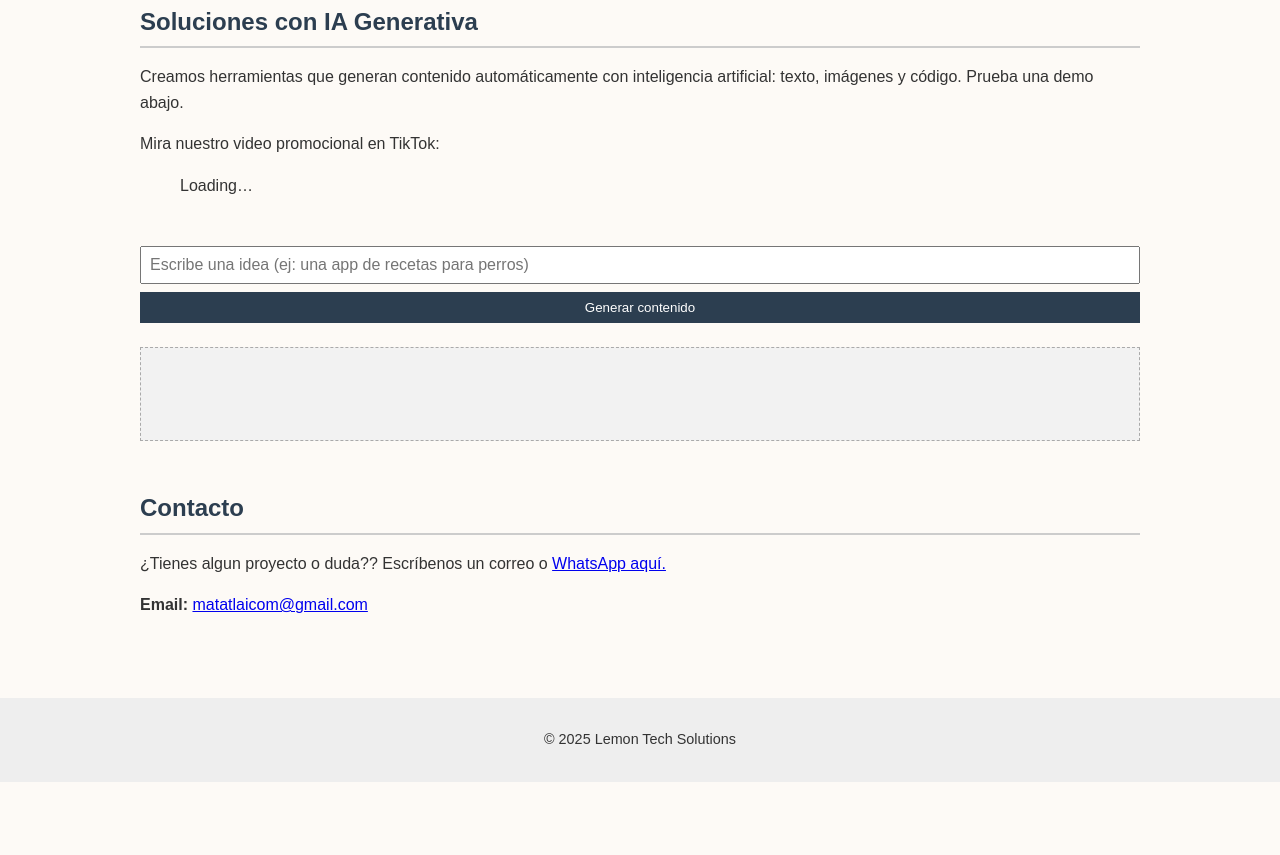
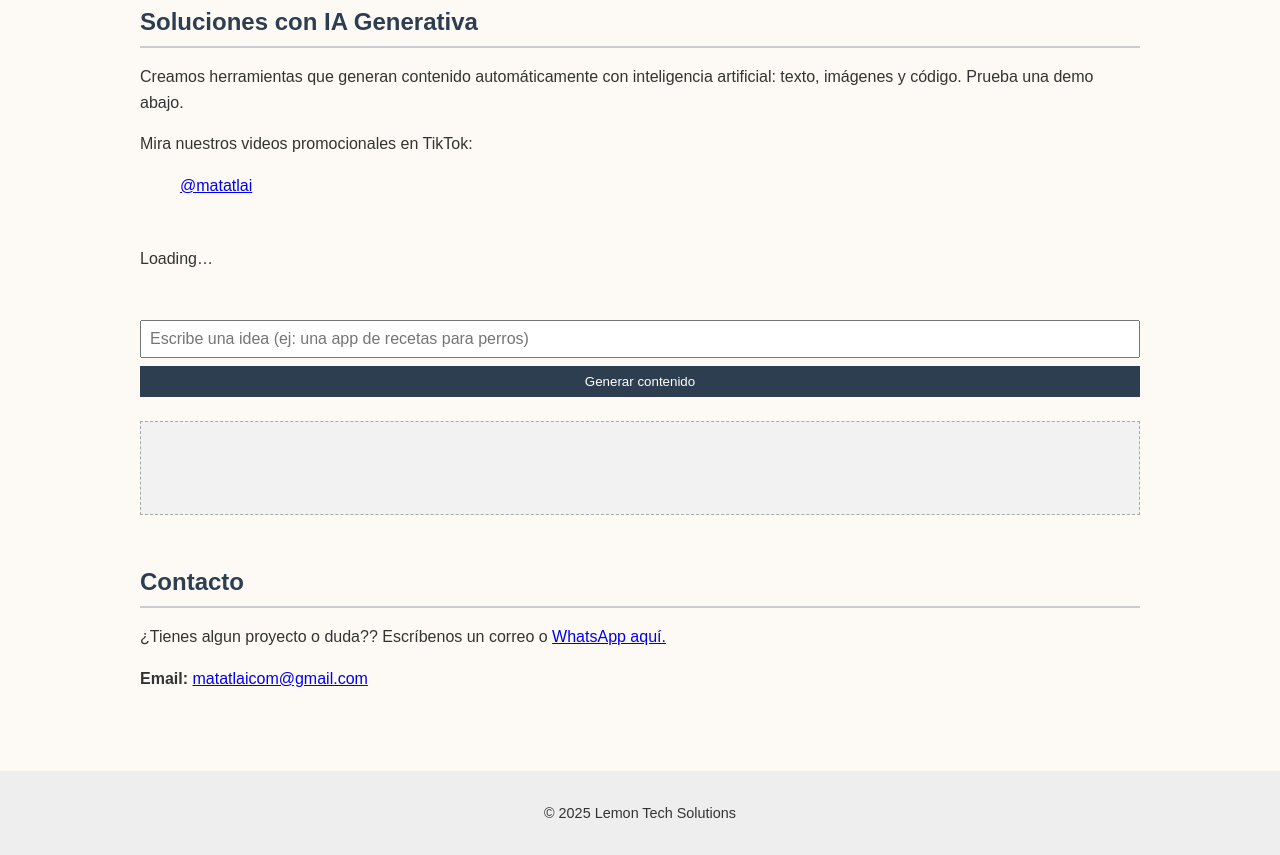
Before and after one commit to israellimon/israellimon.github.io, a plain HTML site: page index.html in a window 1280 px wide. Shown: the part 1315-2170 px from the top of the page. Before the commit the page ends 2097 px from the top, so only its background shows below. Drawn offline with Linux system fonts and the light colour scheme; a script that the page names is missing.

Commit message:
updating tiktok tags

```diff
--- a/index.html
+++ b/index.html
@@ -77,9 +77,10 @@
 
       <div class="video-demo">
         <p class="lang" data-es="Mira nuestro video promocional en TikTok:" data-en="Watch our promo video on TikTok:">
-          Mira nuestro video promocional en TikTok:
+          Mira nuestros videos promocionales en TikTok:
         </p>
-        <blockquote class="tiktok-embed" cite="https://www.tiktok.com/@feriadelelote/video/7548157604401286406" data-video-id="7548157604401286406" style="max-width: 605px;min-width: 325px;">
+        <!-- <blockquote class="tiktok-embed" cite="https://www.tiktok.com/@feriadelelote/video/7548157604401286406" data-video-id="7548157604401286406" style="max-width: 605px;min-width: 325px;"> -->
+        <blockquote class="tiktok-embed" cite="https://www.tiktok.com/@matatlai" data-unique-id="matatlai" data-embed-from="embed_page" data-embed-type="creator" style="max-width:780px; min-width:288px;"> <section> <a target="_blank" href="https://www.tiktok.com/@matatlai?refer=creator_embed">@matatlai</a> </section> </blockquote> <script async src="https://www.tiktok.com/embed.js"></script>
           <section>Loading…</section>
         </blockquote>
         <script async src="https://www.tiktok.com/embed.js"></script>
```
